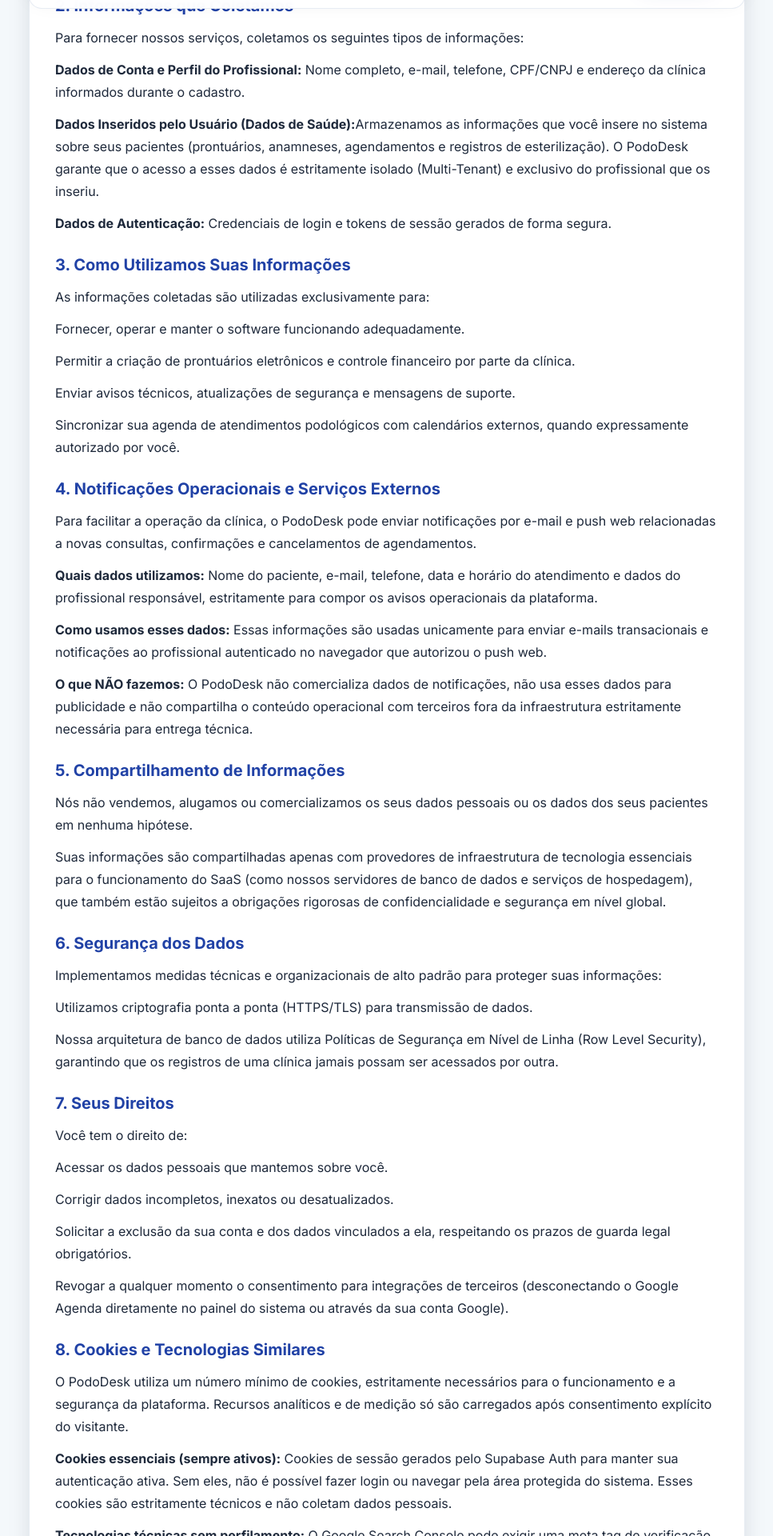
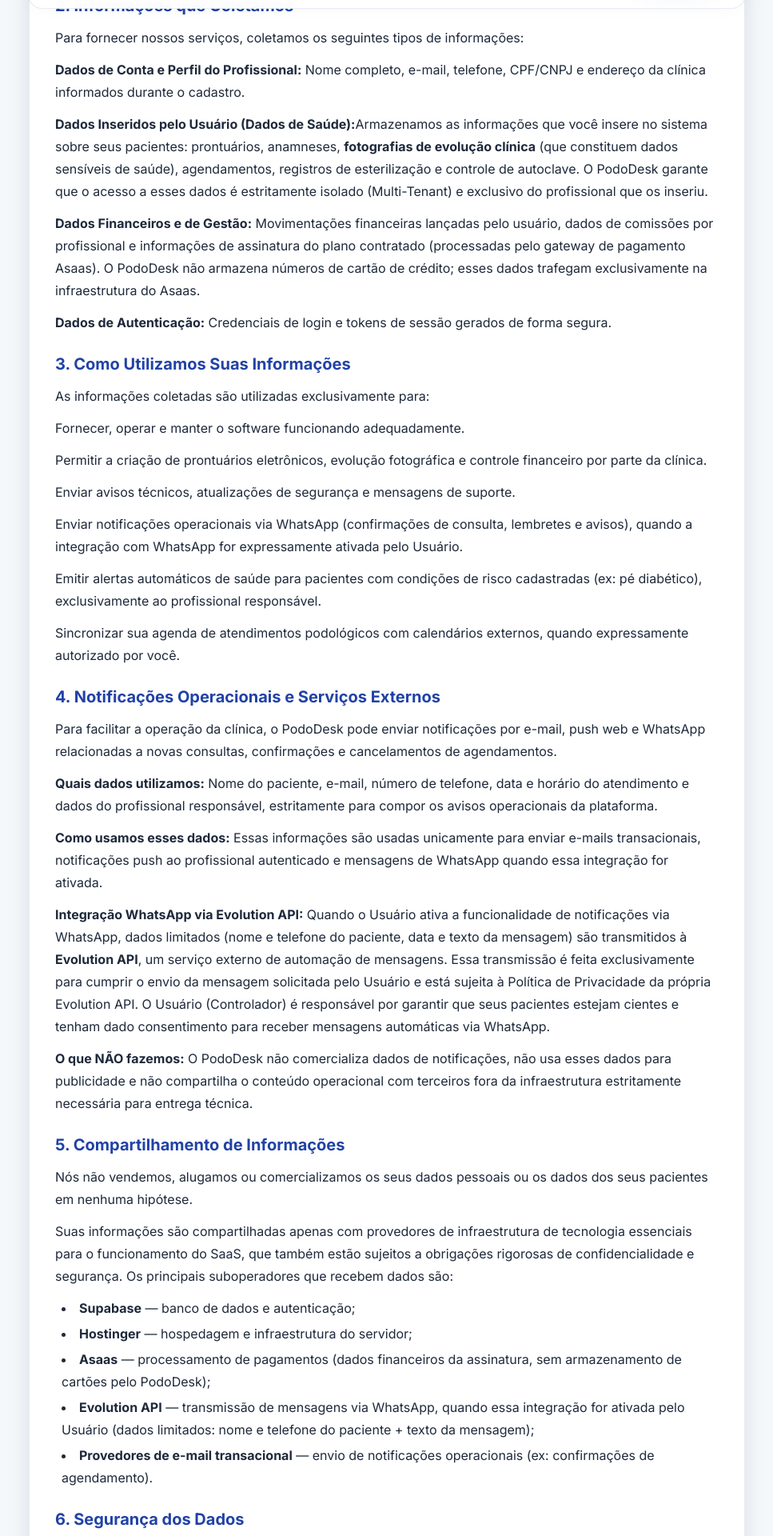
Before and after one commit to spessoto/clinpe-saas, a Next.js app: page /politica-de-privacidade in a window 1280 px wide. Shown: the part 765-2685 px from the top of the page at 80% size, without its empty margins (156-1123 px from the left). Built offline with nearby package versions, Linux system fonts and the light colour scheme; no server answers.

Commit message:
docs: update Privacy Policy — add Evolution API, photos, financial data, WhatsApp data flow, subprocessors list

```diff
--- a/src/app/politica-de-privacidade/page.tsx
+++ b/src/app/politica-de-privacidade/page.tsx
@@ -42,7 +42,7 @@ export default function PrivacyPolicyPage() {
           <h1 className="text-3xl font-extrabold tracking-tight text-secondary md:text-4xl">
             Política de Privacidade – PodoDesk
           </h1>
-          <p className="text-sm text-muted">Última atualização: 23/03/2026</p>
+          <p className="text-sm text-muted">Última atualização: 05/05/2026</p>
         </header>
 
         <div className="space-y-6 text-sm leading-7 text-foreground md:text-base">
@@ -97,10 +97,19 @@ export default function PrivacyPolicyPage() {
             <p>
               <strong>Dados Inseridos pelo Usuário (Dados de Saúde):</strong>
               Armazenamos as informações que você insere no sistema sobre seus
-              pacientes (prontuários, anamneses, agendamentos e registros de
-              esterilização). O PodoDesk garante que o acesso a esses dados é
-              estritamente isolado (Multi-Tenant) e exclusivo do profissional
-              que os inseriu.
+              pacientes: prontuários, anamneses, <strong>fotografias de evolução
+              clínica</strong> (que constituem dados sensíveis de saúde),
+              agendamentos, registros de esterilização e controle de autoclave.
+              O PodoDesk garante que o acesso a esses dados é estritamente
+              isolado (Multi-Tenant) e exclusivo do profissional que os inseriu.
+            </p>
+            <p>
+              <strong>Dados Financeiros e de Gestão:</strong> Movimentações
+              financeiras lançadas pelo usuário, dados de comissões por
+              profissional e informações de assinatura do plano contratado
+              (processadas pelo gateway de pagamento Asaas). O PodoDesk não
+              armazena números de cartão de crédito; esses dados trafegam
+              exclusivamente na infraestrutura do Asaas.
             </p>
             <p>
               <strong>Dados de Autenticação:</strong> Credenciais de login e
@@ -117,12 +126,22 @@ export default function PrivacyPolicyPage() {
               Fornecer, operar e manter o software funcionando adequadamente.
             </p>
             <p>
-              Permitir a criação de prontuários eletrônicos e controle
-              financeiro por parte da clínica.
+              Permitir a criação de prontuários eletrônicos, evolução
+              fotográfica e controle financeiro por parte da clínica.
             </p>
             <p>
               Enviar avisos técnicos, atualizações de segurança e mensagens de
               suporte.
+            </p>
+            <p>
+              Enviar notificações operacionais via WhatsApp (confirmações de
+              consulta, lembretes e avisos), quando a integração com WhatsApp
+              for expressamente ativada pelo Usuário.
+            </p>
+            <p>
+              Emitir alertas automáticos de saúde para pacientes com condições
+              de risco cadastradas (ex: pé diabético), exclusivamente ao
+              profissional responsável.
             </p>
             <p>
               Sincronizar sua agenda de atendimentos podológicos com calendários
@@ -136,19 +155,32 @@ export default function PrivacyPolicyPage() {
             </h2>
             <p>
               Para facilitar a operação da clínica, o PodoDesk pode enviar
-              notificações por e-mail e push web relacionadas a novas consultas,
-              confirmações e cancelamentos de agendamentos.
+              notificações por e-mail, push web e WhatsApp relacionadas a novas
+              consultas, confirmações e cancelamentos de agendamentos.
             </p>
             <p>
               <strong>Quais dados utilizamos:</strong> Nome do paciente, e-mail,
-              telefone, data e horário do atendimento e dados do profissional
-              responsável, estritamente para compor os avisos operacionais da
-              plataforma.
+              número de telefone, data e horário do atendimento e dados do
+              profissional responsável, estritamente para compor os avisos
+              operacionais da plataforma.
             </p>
             <p>
               <strong>Como usamos esses dados:</strong> Essas informações são
-              usadas unicamente para enviar e-mails transacionais e notificações
-              ao profissional autenticado no navegador que autorizou o push web.
+              usadas unicamente para enviar e-mails transacionais, notificações
+              push ao profissional autenticado e mensagens de WhatsApp quando
+              essa integração for ativada.
+            </p>
+            <p>
+              <strong>Integração WhatsApp via Evolution API:</strong> Quando o
+              Usuário ativa a funcionalidade de notificações via WhatsApp, dados
+              limitados (nome e telefone do paciente, data e texto da mensagem)
+              são transmitidos à <strong>Evolution API</strong>, um serviço
+              externo de automação de mensagens. Essa transmissão é feita
+              exclusivamente para cumprir o envio da mensagem solicitada pelo
+              Usuário e está sujeita à Política de Privacidade da própria
+              Evolution API. O Usuário (Controlador) é responsável por garantir
+              que seus pacientes estejam cientes e tenham dado consentimento
+              para receber mensagens automáticas via WhatsApp.
             </p>
             <p>
               <strong>O que NÃO fazemos:</strong> O PodoDesk não comercializa
@@ -169,10 +201,34 @@ export default function PrivacyPolicyPage() {
             <p>
               Suas informações são compartilhadas apenas com provedores de
               infraestrutura de tecnologia essenciais para o funcionamento do
-              SaaS (como nossos servidores de banco de dados e serviços de
-              hospedagem), que também estão sujeitos a obrigações rigorosas de
-              confidencialidade e segurança em nível global.
+              SaaS, que também estão sujeitos a obrigações rigorosas de
+              confidencialidade e segurança. Os principais suboperadores que
+              recebem dados são:
             </p>
+            <ul className="list-inside list-disc space-y-1 pl-2">
+              <li>
+                <strong>Supabase</strong> — banco de dados e autenticação;
+              </li>
+              <li>
+                <strong>Hostinger</strong> — hospedagem e infraestrutura do
+                servidor;
+              </li>
+              <li>
+                <strong>Asaas</strong> — processamento de pagamentos (dados
+                financeiros da assinatura, sem armazenamento de cartões pelo
+                PodoDesk);
+              </li>
+              <li>
+                <strong>Evolution API</strong> — transmissão de mensagens via
+                WhatsApp, quando essa integração for ativada pelo Usuário
+                (dados limitados: nome e telefone do paciente + texto da
+                mensagem);
+              </li>
+              <li>
+                <strong>Provedores de e-mail transacional</strong> — envio de
+                notificações operacionais (ex: confirmações de agendamento).
+              </li>
+            </ul>
           </section>
 
           <section className="space-y-3">
@@ -207,9 +263,18 @@ export default function PrivacyPolicyPage() {
             </p>
             <p>
               Revogar a qualquer momento o consentimento para integrações de
-              terceiros (desconectando o Google Agenda diretamente no painel do
-              sistema ou através da sua conta Google).
+              terceiros, como:
             </p>
+            <ul className="list-inside list-disc space-y-1 pl-2">
+              <li>
+                <strong>Google Agenda</strong>: desconectando diretamente no
+                painel do sistema ou através da sua conta Google;
+              </li>
+              <li>
+                <strong>WhatsApp (Evolution API)</strong>: desativando a
+                integração nas configurações da clínica dentro da Plataforma.
+              </li>
+            </ul>
           </section>
 
           <section id="cookies" className="space-y-3">
```
